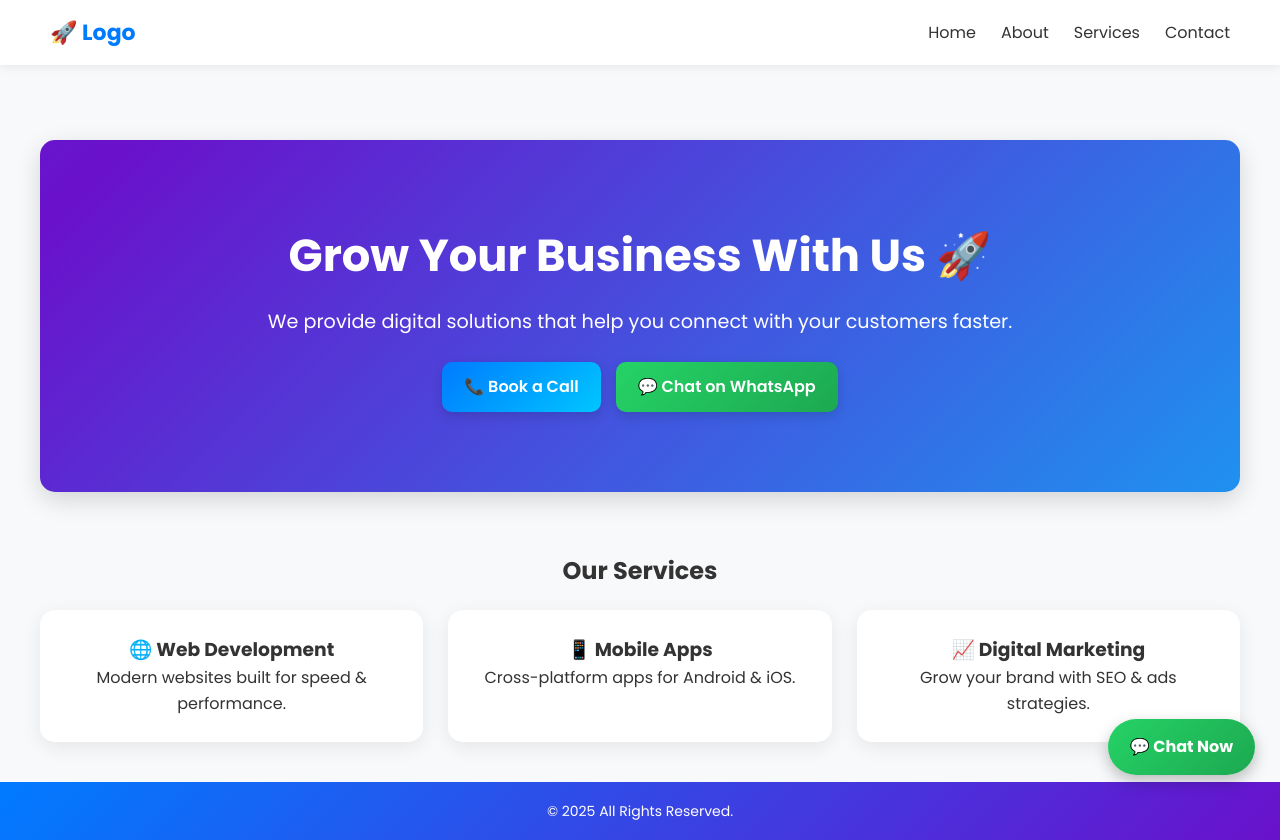
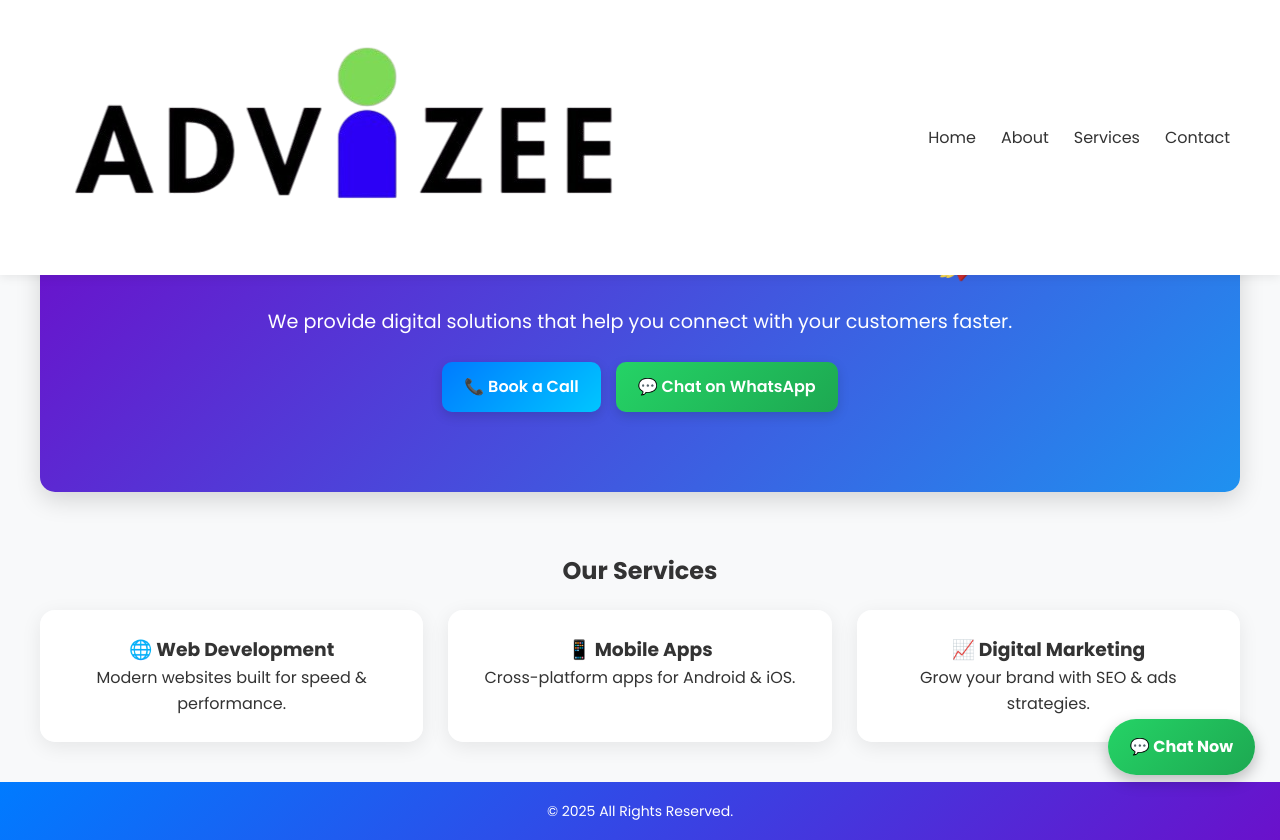
Before and after one commit to roshan9641/Advizee, a plain HTML site: page index.html in a window 1280 px wide. Drawn offline with Linux system fonts and the light colour scheme.

Commit message:
Update index.html

```diff
--- a/index.html
+++ b/index.html
@@ -12,7 +12,7 @@
 
   <!-- Navbar -->
   <header id="navbar">
-    <div class="logo">🚀 Logo</div>
+     <div class="logo"><img src="./logo.png" alt="Logo"></div>
     <nav>
       <ul id="nav-links">
         <li><a href="#" data-page="home">Home</a></li>
```
